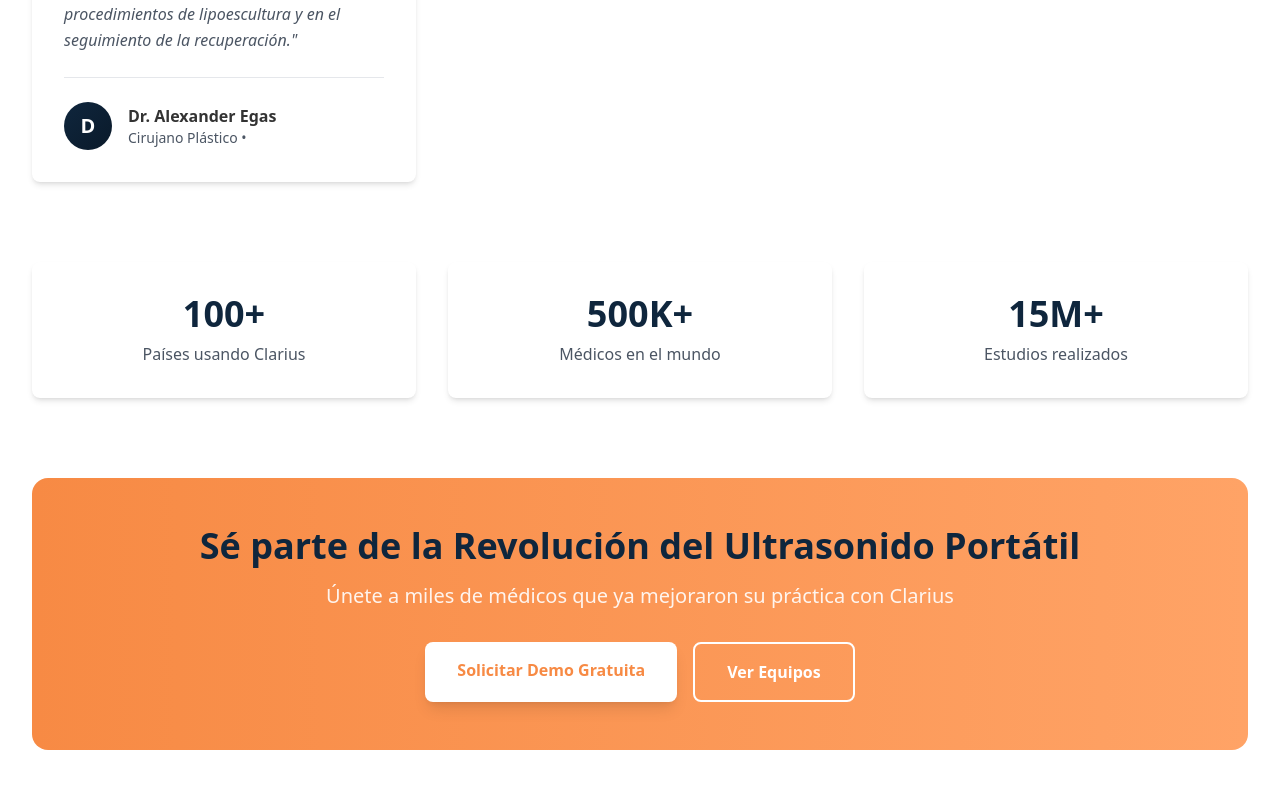
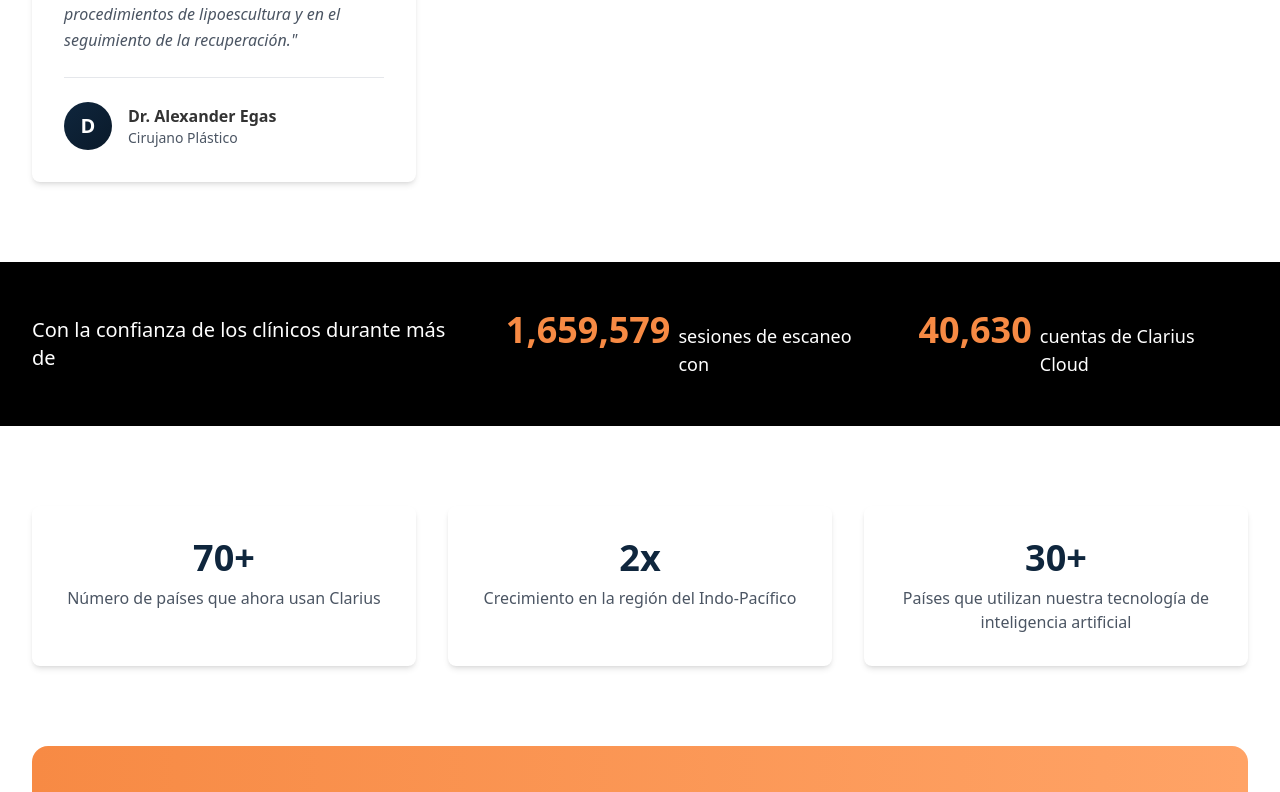
Before and after one commit to unixkarma/clariustesting, a React (Vite) app: page /testimonios in a window 1280 px wide. Shown: the part 1708-2500 px from the top of the page. Built offline with nearby package versions, Linux system fonts and the light colour scheme.

Commit message:
metricas actualizadas

```diff
--- /dev/null
+++ b/src/components/common/TrustMetricsBanner.jsx
@@ -0,0 +1,41 @@
+import { motion } from 'framer-motion';
+
+const TrustMetricsBanner = () => {
+  return (
+    <motion.section
+      initial={{ opacity: 0 }}
+      whileInView={{ opacity: 1 }}
+      viewport={{ once: true }}
+      transition={{ duration: 0.8 }}
+      className="bg-black text-white py-8 md:py-12"
+    >
+      <div className="container-custom">
+        <div className="flex flex-col md:flex-row items-center justify-center text-center md:text-left gap-4 md:gap-8">
+          <p className="text-lg md:text-xl font-light">
+            Con la confianza de los clínicos durante más de
+          </p>
+          <div className="flex flex-col sm:flex-row items-center gap-4 md:gap-8">
+            <div className="flex items-baseline gap-2">
+              <span className="text-3xl md:text-4xl font-bold text-secondary">
+                1,659,579
+              </span>
+              <span className="text-base md:text-lg font-light">
+                sesiones de escaneo con
+              </span>
+            </div>
+            <div className="flex items-baseline gap-2">
+              <span className="text-3xl md:text-4xl font-bold text-secondary">
+                40,630
+              </span>
+              <span className="text-base md:text-lg font-light">
+                cuentas de Clarius Cloud
+              </span>
+            </div>
+          </div>
+        </div>
+      </div>
+    </motion.section>
+  );
+};
+
+export default TrustMetricsBanner;
--- a/src/pages/Beneficios.jsx
+++ b/src/pages/Beneficios.jsx
@@ -1,5 +1,6 @@
 import { motion } from 'framer-motion';
 import Card from '../components/common/Card';
+import TrustMetricsBanner from '../components/common/TrustMetricsBanner';
 import {
   FaGlobe,
   FaMobileAlt,
@@ -17,7 +18,7 @@
     {
       icon: <FaGlobe className="text-5xl text-primary" />,
       titulo: 'Tecnología Líder Mundial',
-      descripcion: 'Clarius es reconocido mundialmente por su innovación en ultrasonido portátil. Utilizado por miles de médicos en más de 100 países.',
+      descripcion: 'Clarius es reconocido mundialmente por su innovación en ultrasonido portátil. Utilizado por miles de médicos en más de 70 países.',
     },
     {
       icon: <FaMobileAlt className="text-5xl text-primary" />,
@@ -138,7 +139,7 @@
               Clarius es el líder mundial en ultrasonido portátil de alta definición. Nuestros scanners combinan inteligencia artificial avanzada, conectividad inalámbrica y la más alta calidad de imagen en un dispositivo que cabe en tu bolsillo.
             </p>
             <p className="text-lg text-gray-700 leading-relaxed">
-              Únete a miles de profesionales médicos en Ecuador y más de 100 países que ya transformaron su práctica con Clarius.
+              Únete a miles de profesionales médicos en Ecuador y más de 70 países que ya transformaron su práctica con Clarius.
             </p>
           </motion.div>
         </div>
@@ -212,6 +213,48 @@
               </motion.div>
             ))}
           </div>
+        </div>
+      </section>
+
+      {/* Sección de Alianzas Farmacéuticas y CROs */}
+      <section className="py-20 bg-white">
+        <div className="container-custom">
+          <motion.div
+            initial={{ opacity: 0, y: 20 }}
+            whileInView={{ opacity: 1, y: 0 }}
+            viewport={{ once: true }}
+            transition={{ duration: 0.6 }}
+            className="max-w-5xl mx-auto"
+          >
+            <div className="bg-gradient-to-br from-primary/10 to-secondary/10 rounded-2xl p-8 md:p-12 border-2 border-primary/20">
+              <div className="flex flex-col md:flex-row items-center gap-8">
+                <div className="flex-shrink-0">
+                  <svg
+                    className="w-24 h-24 md:w-32 md:h-32 text-primary"
+                    fill="none"
+                    stroke="currentColor"
+                    viewBox="0 0 24 24"
+                  >
+                    <path
+                      strokeLinecap="round"
+                      strokeLinejoin="round"
+                      strokeWidth={1.5}
+                      d="M19.428 15.428a2 2 0 00-1.022-.547l-2.387-.477a6 6 0 00-3.86.517l-.318.158a6 6 0 01-3.86.517L6.05 15.21a2 2 0 00-1.806.547M8 4h8l-1 1v5.172a2 2 0 00.586 1.414l5 5c1.26 1.26.367 3.414-1.415 3.414H4.828c-1.782 0-2.674-2.154-1.414-3.414l5-5A2 2 0 009 10.172V5L8 4z"
+                    />
+                  </svg>
+                </div>
+                <div className="flex-1 text-center md:text-left">
+                  <h3 className="text-2xl md:text-3xl font-bold text-neutral-dark mb-4">
+                    Clarius es aliado de líderes farmacéuticos y CROs
+                  </h3>
+                  <p className="text-lg text-gray-700 leading-relaxed">
+                    Para avanzar en investigación clínica en medición de volumen vesical,
+                    reumatología y mucho más, con impacto real en la práctica médica.
+                  </p>
+                </div>
+              </div>
+            </div>
+          </motion.div>
         </div>
       </section>
 
@@ -369,6 +412,9 @@
         </div>
       </section>
 
+      {/* Banner de Métricas de Confianza */}
+      <TrustMetricsBanner />
+
       {/* CTA Final */}
       <section className="container-custom mt-20">
         <motion.div
--- a/src/pages/Home.jsx
+++ b/src/pages/Home.jsx
@@ -2,6 +2,7 @@
 import Hero from '../components/sections/Hero';
 import ScannerReveal from '../components/sections/ScannerReveal';
 import Card from '../components/common/Card';
+import TrustMetricsBanner from '../components/common/TrustMetricsBanner';
 import {
   FaBrain,
   FaWifi,
@@ -223,6 +224,9 @@
         </div>
       </section>
 
+      {/* Banner de Métricas de Confianza */}
+      <TrustMetricsBanner />
+
       {/* Sección CTA */}
       <section className="py-20 bg-gradient-to-r from-primary to-primary-dark text-white">
         <div className="container-custom text-center">
--- a/src/pages/Scanners.jsx
+++ b/src/pages/Scanners.jsx
@@ -2,6 +2,7 @@
 import { motion } from 'framer-motion';
 import Card from '../components/common/Card';
 import Button from '../components/common/Button';
+import TrustMetricsBanner from '../components/common/TrustMetricsBanner';
 
 const Scanners = () => {
   const [filtroActivo, setFiltroActivo] = useState('todos');
@@ -224,6 +225,9 @@
           </div>
         )}
       </div>
+
+      {/* Banner de Métricas de Confianza */}
+      <TrustMetricsBanner />
     </div>
   );
 };
--- a/src/pages/Testimonios.jsx
+++ b/src/pages/Testimonios.jsx
@@ -1,5 +1,6 @@
 import { motion } from 'framer-motion';
 import Card from '../components/common/Card';
+import TrustMetricsBanner from '../components/common/TrustMetricsBanner';
 import { FaQuoteLeft } from 'react-icons/fa';
 
 const Testimonios = () => {
@@ -78,7 +79,7 @@
                         {testimonio.nombre}
                       </p>
                       <p className="text-sm text-gray-600">
-                        {testimonio.especialidad} • {testimonio.ciudad}
+                        {testimonio.especialidad}
                       </p>
                     </div>
                   </div>
@@ -87,8 +88,13 @@
             </Card>
           ))}
         </div>
+      </section>
 
-        {/* Estadísticas */}
+      {/* Banner de Métricas de Confianza */}
+      <TrustMetricsBanner />
+
+      {/* Estadísticas */}
+      <section className="container-custom mt-20">
         <motion.div
           initial={{ opacity: 0, y: 20 }}
           whileInView={{ opacity: 1, y: 0 }}
@@ -97,16 +103,16 @@
           className="grid grid-cols-1 md:grid-cols-3 gap-8 mb-20"
         >
           <div className="bg-white rounded-lg shadow-md p-8 text-center">
-            <div className="text-4xl font-bold text-primary mb-2">100+</div>
-            <p className="text-gray-600">Países usando Clarius</p>
+            <div className="text-4xl font-bold text-primary mb-2">70+</div>
+            <p className="text-gray-600">Número de países que ahora usan Clarius</p>
           </div>
           <div className="bg-white rounded-lg shadow-md p-8 text-center">
-            <div className="text-4xl font-bold text-primary mb-2">500K+</div>
-            <p className="text-gray-600">Médicos en el mundo</p>
+            <div className="text-4xl font-bold text-primary mb-2">2x</div>
+            <p className="text-gray-600">Crecimiento en la región del Indo-Pacífico</p>
           </div>
           <div className="bg-white rounded-lg shadow-md p-8 text-center">
-            <div className="text-4xl font-bold text-primary mb-2">15M+</div>
-            <p className="text-gray-600">Estudios realizados</p>
+            <div className="text-4xl font-bold text-primary mb-2">30+</div>
+            <p className="text-gray-600">Países que utilizan nuestra tecnología de inteligencia artificial</p>
           </div>
         </motion.div>
 
```
